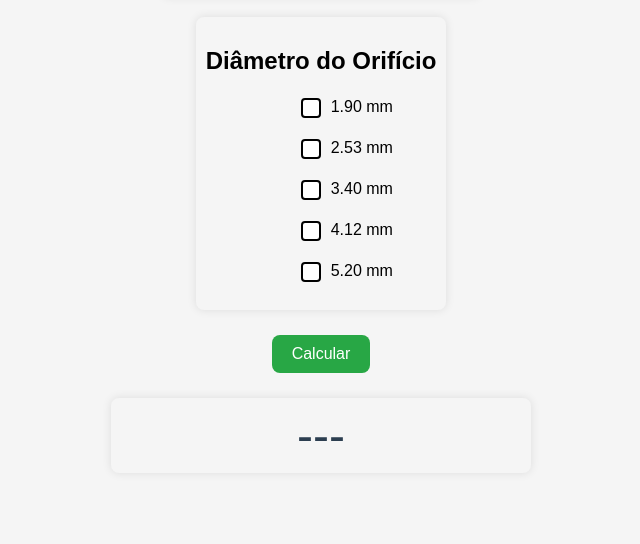
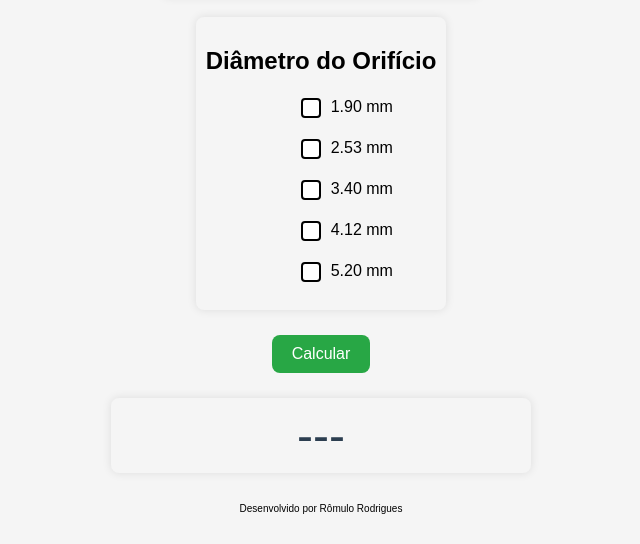
Before and after one commit to olumor10/viscosimetro, a plain HTML site: page index.html in a window 1280 px wide. Shown: the part 362-906 px from the top of the page, without its empty margins (319-959 px from the left). Before the commit the page ends 875 px from the top, so only its background shows below. Drawn offline with Linux system fonts and the light colour scheme; a web font is replaced by a local one.

Commit message:
identificação do dev

```diff
--- a/index.html
+++ b/index.html
@@ -37,6 +37,9 @@
         <button class="btn" id="resetarBtn" style="display: none;">Resetar</button>
         <div class="resultado" id="resultado">---</div>
     </div>
+    <div class=".sectionSemBorda">
+        <p style="font-size: 10px;">Desenvolvido por Rômulo Rodrigues</p>
+    </div>
 
     <script src="script.js" defer></script>
     <script src="https://code.responsivevoice.org/responsivevoice.js?key=fxYV5GAL"></script>
```
Also changed, not shown: style.css (+0 -21 lines).
